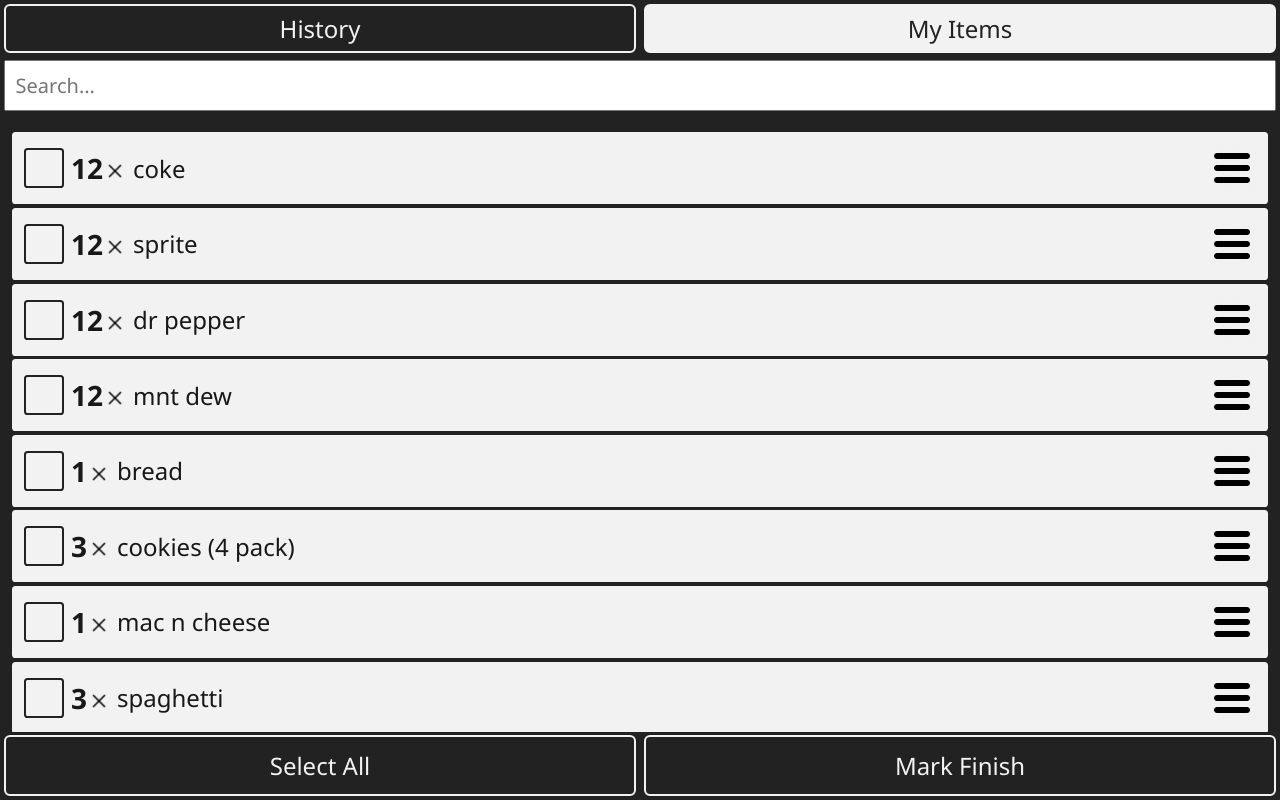
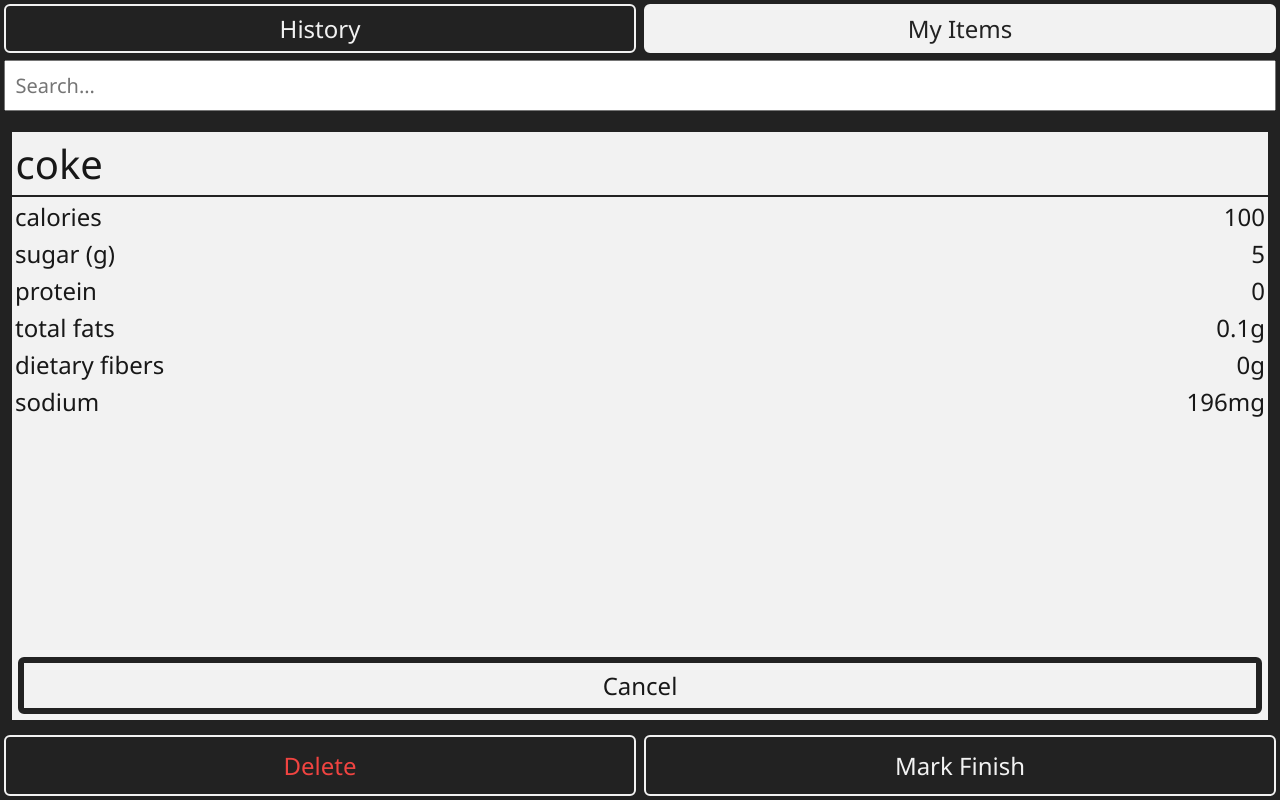
Before and after one commit to sgunkel/Pantry, a Vue app in the folder frontend/pantry-ui/: page /inventory in a window 1280 px wide. Both pictures are taken after a click on the element 1232 px from the left and 168 px from the top of the page. Built offline with nearby package versions, Linux system fonts and the light colour scheme.

Commit message:
Add item information view
Also added contrast to the Delete button when on the page to view information.

```diff
--- /dev/null
+++ b/frontend/pantry-ui/src/components/inventory/ViewItemInfo.vue
@@ -0,0 +1,73 @@
+<script>
+export default {
+    props: [
+        'item'
+    ],
+    emits: [
+        'canceled'
+    ],
+}
+</script>
+
+<template>
+    <div class="vii-background">
+        <div class="vii-title-block">
+            <span class="vii-title-item-name">
+                {{ this.item && this.item.name || 'N/A' }}
+            </span>
+        </div>
+
+        <div class="vii-nutritional-data">
+            <table>
+                <tr v-for="value, name in this.item && this.item.nutritionalData || {}">
+                    <td>{{ name }}</td>
+                    <td class="vii-nutritional-data-value">{{ value }}</td>
+                </tr>
+            </table>
+        </div>
+        <div
+          @click="this.$emit('canceled')"
+          class="vii-cancel-btn">
+            Cancel
+        </div>
+    </div>
+</template>
+
+<style>
+.vii-background {
+    margin: 0;
+    display: flex;
+    flex-direction: column;
+    background-color: var(--foreground-color);
+    height: 100%;
+}
+
+.vii-title-block {
+    padding: 0.15em;
+    border-bottom: 0.1em solid var(--background-color);
+}
+
+.vii-title-item-name {
+    font-size: 2.5rem;
+}
+
+.vii-nutritional-data {
+    flex: 1;
+    width: 100%;
+    display: flex;
+    flex-direction: column;
+    overflow: auto;
+}
+
+.vii-nutritional-data-value {
+    text-align: right;
+}
+
+.vii-cancel-btn {
+    padding: 0.25em;
+    border: 0.25em solid var(--background-color);
+    border-radius: 0.25em;
+    text-align: center;
+    margin: 0.25em;
+}
+</style>
--- a/frontend/pantry-ui/src/components/inventory/ViewMyItems.vue
+++ b/frontend/pantry-ui/src/components/inventory/ViewMyItems.vue
@@ -1,9 +1,20 @@
 <script>
 import ViewItemList from './ViewItemList.vue';
+import ViewItemInfo from './ViewItemInfo.vue';
+
+const mockNutritionalValues = {
+    'calories': 100,
+    'sugar (g)': 5,
+    'protein': 0,
+    'total fats': '0.1g',
+    'dietary fibers': '0g',
+    'sodium': '196mg',
+}
 
 export default {
     components: {
         ViewItemList,
+        ViewItemInfo,
     },
     data() {
         return {
@@ -11,86 +22,107 @@ export default {
             allItems: [
                 {
                     name: 'coke',
-                    quantity: 12
+                    quantity: 12,
+                    nutritionalData: mockNutritionalValues,
                 },
                 {
                     name: 'sprite',
-                    quantity: 12
+                    quantity: 12,
+                    nutritionalData: mockNutritionalValues,
                 },
                 {
                     name: 'dr pepper',
-                    quantity: 12
+                    quantity: 12,
+                    nutritionalData: mockNutritionalValues,
                 },
                 {
                     name: 'mnt dew',
-                    quantity: 12
+                    quantity: 12,
+                    nutritionalData: mockNutritionalValues,
                 },
                 {
                     name: 'bread',
-                    quantity: 1
+                    quantity: 1,
+                    nutritionalData: mockNutritionalValues,
                 },
                 {
                     name: 'cookies (4 pack)',
-                    quantity: 3
+                    quantity: 3,
+                    nutritionalData: mockNutritionalValues,
                 },
                 {
                     name: 'mac n cheese',
-                    quantity: 1
+                    quantity: 1,
+                    nutritionalData: mockNutritionalValues,
                 },
                 {
                     name: 'spaghetti',
-                    quantity: 3
+                    quantity: 3,
+                    nutritionalData: mockNutritionalValues,
                 },
                 {
                     name: 'alfredo sauce',
-                    quantity: 2
+                    quantity: 2,
+                    nutritionalData: mockNutritionalValues,
                 },
                 {
                     name: 'garlic',
-                    quantity: 4
+                    quantity: 4,
+                    nutritionalData: mockNutritionalValues,
                 },
                 {
                     name: 'parmesan cheese',
-                    quantity: 1
+                    quantity: 1,
+                    nutritionalData: mockNutritionalValues,
                 },
                 {
                     name: 'basil',
-                    quantity: 4
+                    quantity: 4,
+                    nutritionalData: mockNutritionalValues,
                 },
                 {
                     name: 'oregano',
-                    quantity: 4
+                    quantity: 4,
+                    nutritionalData: mockNutritionalValues,
                 },
                 {
                     name: 'tomato sauce',
-                    quantity: 1
+                    quantity: 1,
+                    nutritionalData: mockNutritionalValues,
                 },
                 {
                     name: 'ground beef (1lb)',
-                    quantity: 2
+                    quantity: 2,
+                    nutritionalData: mockNutritionalValues,
                 },
                 {
                     name: 'hamburger buns (8 pack)',
-                    quantity: 2
+                    quantity: 2,
+                    nutritionalData: mockNutritionalValues,
                 },
                 {
                     name: 'sliced American cheese',
-                    quantity: 1
+                    quantity: 1,
+                    nutritionalData: mockNutritionalValues,
                 },
                 {
                     name: 'sliced Swiss cheese',
-                    quantity: 1
+                    quantity: 1,
+                    nutritionalData: mockNutritionalValues,
                 },
                 {
                     name: 'sliced havarti cheese',
-                    quantity: 1
+                    quantity: 1,
+                    nutritionalData: mockNutritionalValues,
                 },
                 {
                     name: 'doritos',
-                    quantity: 2
+                    quantity: 2,
+                    nutritionalData: mockNutritionalValues,
                 },
             ],
             itemsSelected: [],
+            itemOfInterest: undefined,
         }
     },
     mounted() {
@@ -118,6 +150,8 @@ export default {
         moreItemInfoRequested(item) {
             console.log('more info requested on object:')
             console.log(item)
+            this.itemOfInterest = item
+            this.showDeleteBtn = true
         },
         addSelectedItem(item) {
             this.itemsSelected.push(item)
@@ -139,7 +173,11 @@ export default {
             this.itemsSelected.forEach(item => item.checked = false)
             this.itemsSelected.length = 0 // why is JS like this?
             console.log(this.itemsSelected)
-        }
+        },
+        hideInfoPanel() {
+            this.itemOfInterest = undefined
+            this.showDeleteBtn = false
+        },
     }
 }
 </script>
@@ -149,15 +187,21 @@ export default {
         <div class="vmi-view">
             <ViewItemList
               :items="this.allItems"
+              :class="{ 'vmi-hide': this.itemOfInterest !== undefined }"
               @item-selected="itemSelected"
               @more-item-info="moreItemInfoRequested">
             </ViewItemList>
+            <ViewItemInfo
+              :class="{ 'vmi-hide': this.itemOfInterest === undefined }"
+              :item="this.itemOfInterest"
+              @canceled="hideInfoPanel">
+            </ViewItemInfo>
         </div>
 
         <div class="vmi-footer-buttons">
             <div
               v-if="this.showDeleteBtn"
-              class="vmi-footer-ctrl-btn">
+              class="vmi-footer-ctrl-btn vmi-alert-color">
                 Delete
             </div>
             <div
@@ -209,4 +253,13 @@ export default {
     border-radius: 0.25em;
     flex: 1;
 }
+
+.vmi-hide {
+    display: none;
+    visibility: hidden;
+}
+
+.vmi-alert-color {
+    color: var(--warning-color);
+}
 </style>
```
